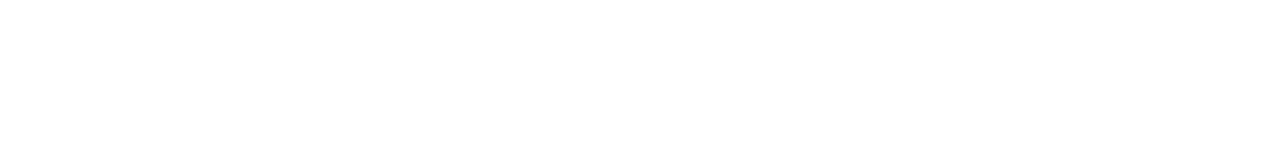
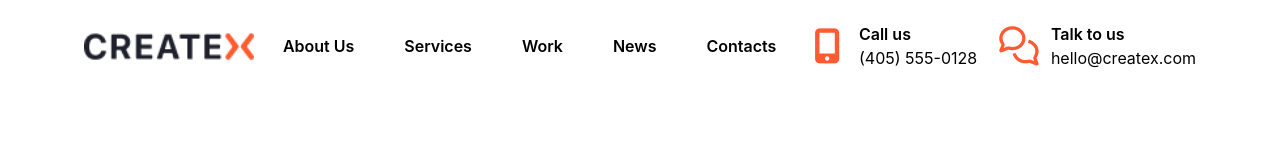
Before and after one commit to ganizodda/CreatX-team-work, a website: page src/Hojiakbar.html in a window 1280 px wide. Drawn offline with nearby package versions, Linux system fonts and the light colour scheme; files that its build step writes are made by us from their sources.

Commit message:
Added header from Hojiakbar

```diff
--- a/src/Hojiakbar.html
+++ b/src/Hojiakbar.html
@@ -8,6 +8,54 @@
     <link rel="stylesheet" href="https://cdnjs.cloudflare.com/ajax/libs/font-awesome/7.0.1/css/all.min.css" integrity="sha512-2SwdPD6INVrV/lHTZbO2nodKhrnDdJK9/kg2XD1r9uGqPo1cUbujc+IYdlYdEErWNu69gVcYgdxlmVmzTWnetw==" crossorigin="anonymous" referrerpolicy="no-referrer" />
 </head>
 <body>
-
+    <header class="w-[90%] lg:max-w-300 m-auto">
+            <div class="flex justify-between p-[20px] items-center lg:max-w-[1300px] lg:m-auto ">
+                <div>
+                    <img src="images/logo.png" alt=""
+                        class="w-[400px] lg:w-[170px] hover:rotate-8 transition-all duration-500 active:rotate-360 ">
+                </div>
+                <div class="hidden lg:flex lg:gap-[50px] font-[600]">
+                    <a class="hover:text-[#FF5A30] transition-all duration-500" href="">
+                        <p>About Us</p>
+                    </a>
+                    <a class="hover:text-[#FF5A30] transition-all duration-500" href="">
+                        <p>Services</p>
+                    </a>
+                    <a class="hover:text-[#FF5A30] transition-all duration-500" href="">
+                        <p>Work</p>
+                    </a>
+                    <a class="hover:text-[#FF5A30] transition-all duration-500" href="">
+                        <p>News</p>
+                    </a>
+                    <a class="hover:text-[#FF5A30] transition-all duration-500" href="">
+                        <p>Contacts</p>
+                    </a>
+                </div>
+                <div class="hidden lg:flex lg:gap-[20px]">
+                    <div class="flex gap-[10px] items-center">
+                        <div
+                            class="text-[#FF5A30] text-[35px] hover:rotate-360 transition-all duration-800 active:scale-75 active:duration-300 active:text-[#000]">
+                            <i class="fa-solid fa-mobile-screen-button"></i>
+                        </div>
+                        <div>
+                            <h1 class="#424551 font-[600]">Call us</h1>
+                            <p>(405) 555-0128</p>
+                        </div>
+                    </div>
+                    <div class="flex gap-[10px] items-center">
+                        <div class="text-[#FF5A30] text-[35px] hover:rotate-4320 transition-all duration-1200">
+                            <i class="fa-regular fa-comments"></i>
+                        </div>
+                        <div>
+                            <h1 class="#424551 font-[600]">Talk to us</h1>
+                            <p>hello@createx.com</p>
+                        </div>
+                    </div>
+                </div>
+                <div class="text-[#FF5A30] text-[80px] lg:hidden">
+                    <i class="fa-solid fa-bars"></i>
+                </div>
+            </div>
+        </header>
 </body>
 </html>
```
